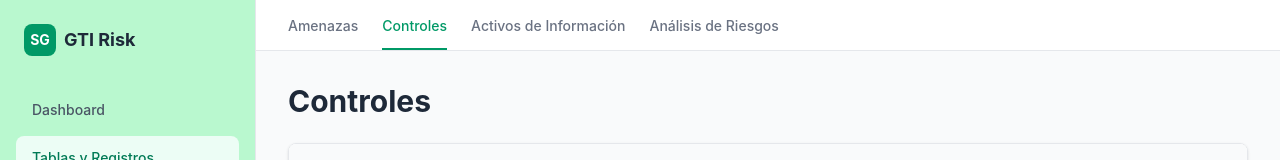
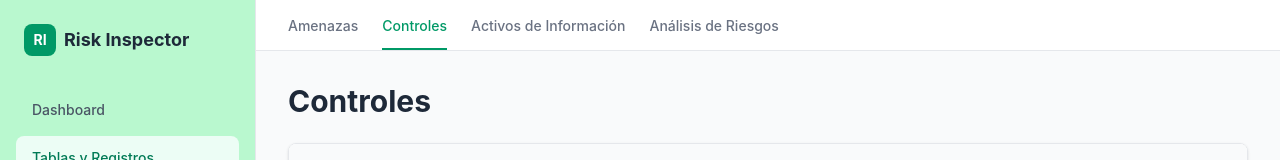
Before and after one commit to AlanFernandezCalleja/Risk-inspector, a React (Vite) app in the folder frontend/: page /tablas/controles in a window 1280 px wide. Shown: the top 160 px of the page. Built offline with nearby package versions, Linux system fonts and the light colour scheme.

Commit message:
actualizando nombres

```diff
--- a/frontend/src/components/elementos/navigation/Sidebar.tsx
+++ b/frontend/src/components/elementos/navigation/Sidebar.tsx
@@ -17,8 +17,8 @@ export const Sidebar = () => {
       <div className="px-4 py-6">
         {/* Logo */}
         <div className="flex items-center gap-2 px-2 mb-8">
-          <div className="h-8 w-8 bg-emerald-600 rounded-lg flex items-center justify-center text-white font-bold text-sm">SG</div>
-          <span className="font-bold text-gray-800 text-lg">GTI Risk</span>
+          <div className="h-8 w-8 bg-emerald-600 rounded-lg flex items-center justify-center text-white font-bold text-sm">RI</div>
+          <span className="font-bold text-gray-800 text-lg">Risk Inspector</span>
         </div>
 
         {/* Menú Principal */}
--- a/frontend/src/components/elementos/tables/TablaCompletaRiesgos.tsx
+++ b/frontend/src/components/elementos/tables/TablaCompletaRiesgos.tsx
@@ -1 +1,7 @@
 // TODO : Tabla con Amenazas y también con Controles .
+
+// La tabla para realizar analisis de reisgos segun la metodología de la inge
+
+// TODO: Que en la columna de Controles, se pueda abrir una ventana con la lista de controles de esa amenaza .
+
+// El impacto y la probabilidad son por separadas
```
Also changed, not shown: frontend/src/components/elementos/tables/TablaControles.tsx (+6 -1 lines), frontend/src/components/elementos/tables/TablaGenérica.tsx (+4 -4 lines).
